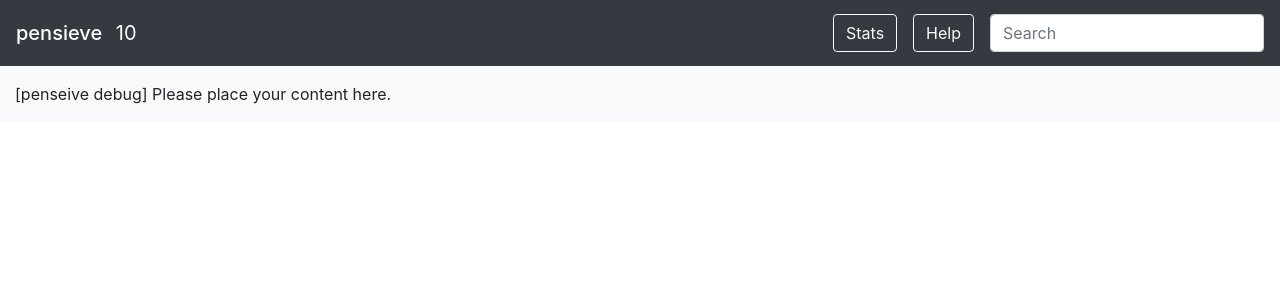
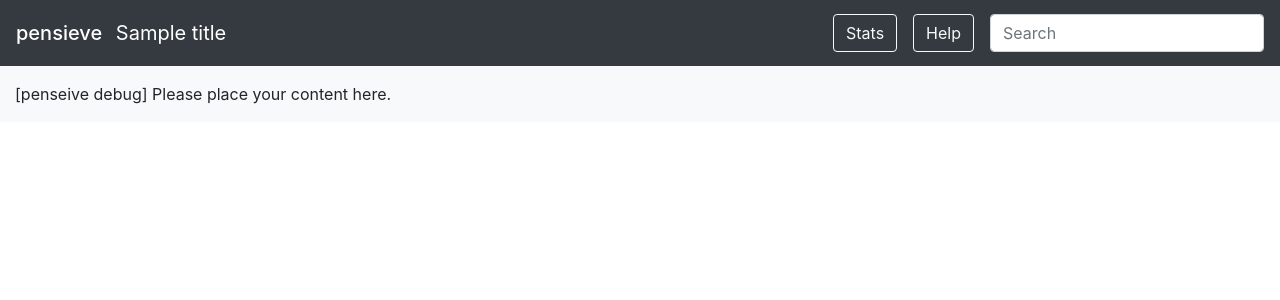
Before and after one commit to bloomberg/memray, a Python web app: template src/bloomberg/pensieve/reporters/templates/base.html in a window 1280 px wide. Shown: the top 300 px of the page. Run offline with Jinja, Linux system fonts and the light colour scheme; the template is opened without the code that fills it: most values are stand-ins (such as "Sample title", 1, 10 or a date in 2020).

Commit message:
Generate report titles in Python
This makes it easier to have logical complexity in a testable form.

```diff
--- a/src/bloomberg/pensieve/reporters/templates/__init__.py
+++ b/src/bloomberg/pensieve/reporters/templates/__init__.py
@@ -29,6 +29,7 @@ def render_report(
     template = env.get_template(kind + ".html")
     return template.render(
         kind=kind,
+        title=f"{kind} report",
         data=data,
         metadata=metadata,
         show_memory_leaks=show_memory_leaks,
--- a/src/bloomberg/pensieve/reporters/templates/base.html
+++ b/src/bloomberg/pensieve/reporters/templates/base.html
@@ -5,7 +5,7 @@
   <meta charset="utf-8" />
   <meta http-equiv="X-UA-Compatible" content="IE=edge" />
   <meta name="viewport" content="width=device-width, initial-scale=1" />
-  <title>pensieve - {{ kind }}</title>
+  <title>pensieve - {{ title }}</title>
 
   {%- block styles -%}
   <link rel="stylesheet" href="https://cdn.jsdelivr.net/npm/bootstrap@4.6.0/dist/css/bootstrap.min.css">
@@ -16,7 +16,7 @@
   <!-- Header -->
   <nav class="navbar sticky-top navbar-dark bg-dark">
     <a class="navbar-brand" href="#">
-      <span class="navbar-brand mb-0 mr-2 h1">pensieve</span> {{ kind }}
+      <span class="navbar-brand mb-0 mr-2 h1">pensieve</span> {{ title }}
     </a>
     <div class="form-inline">
       <div class="btn-toolbar">
```
